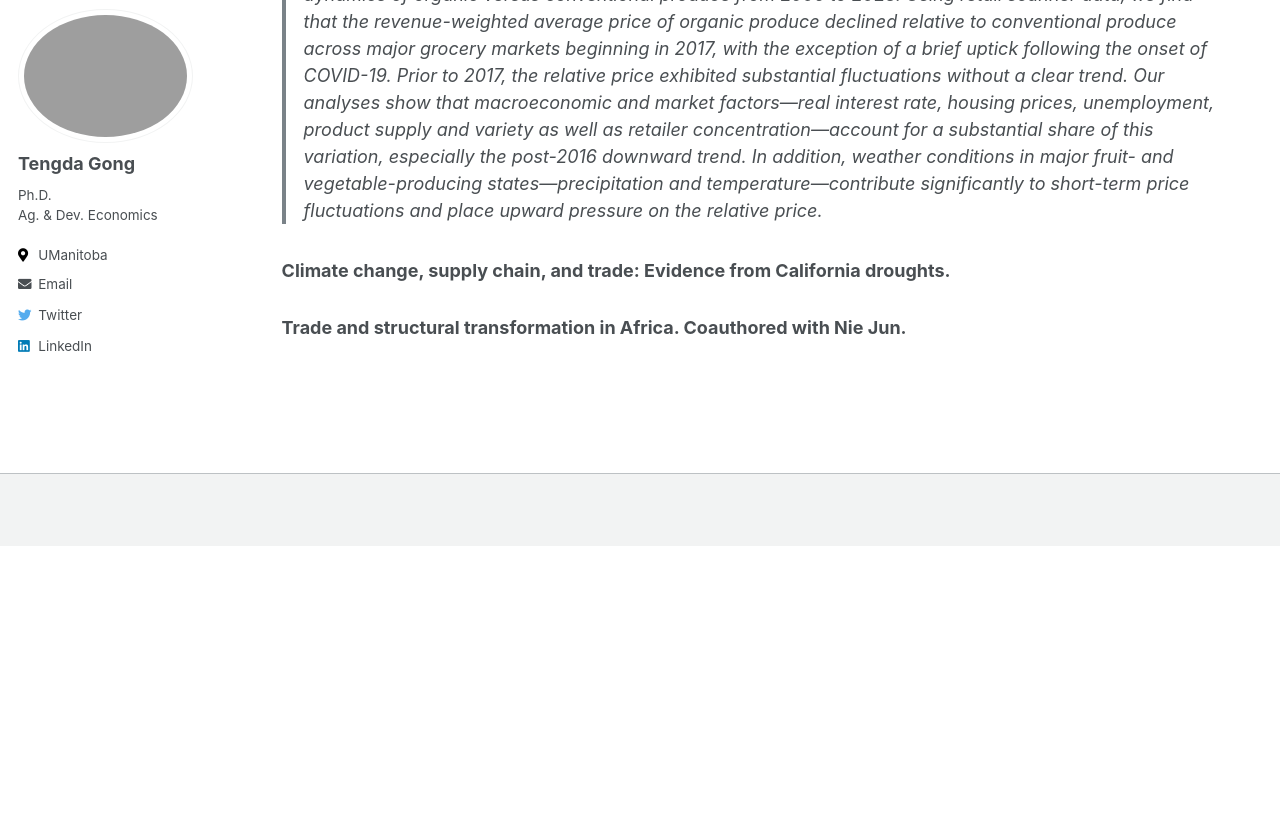
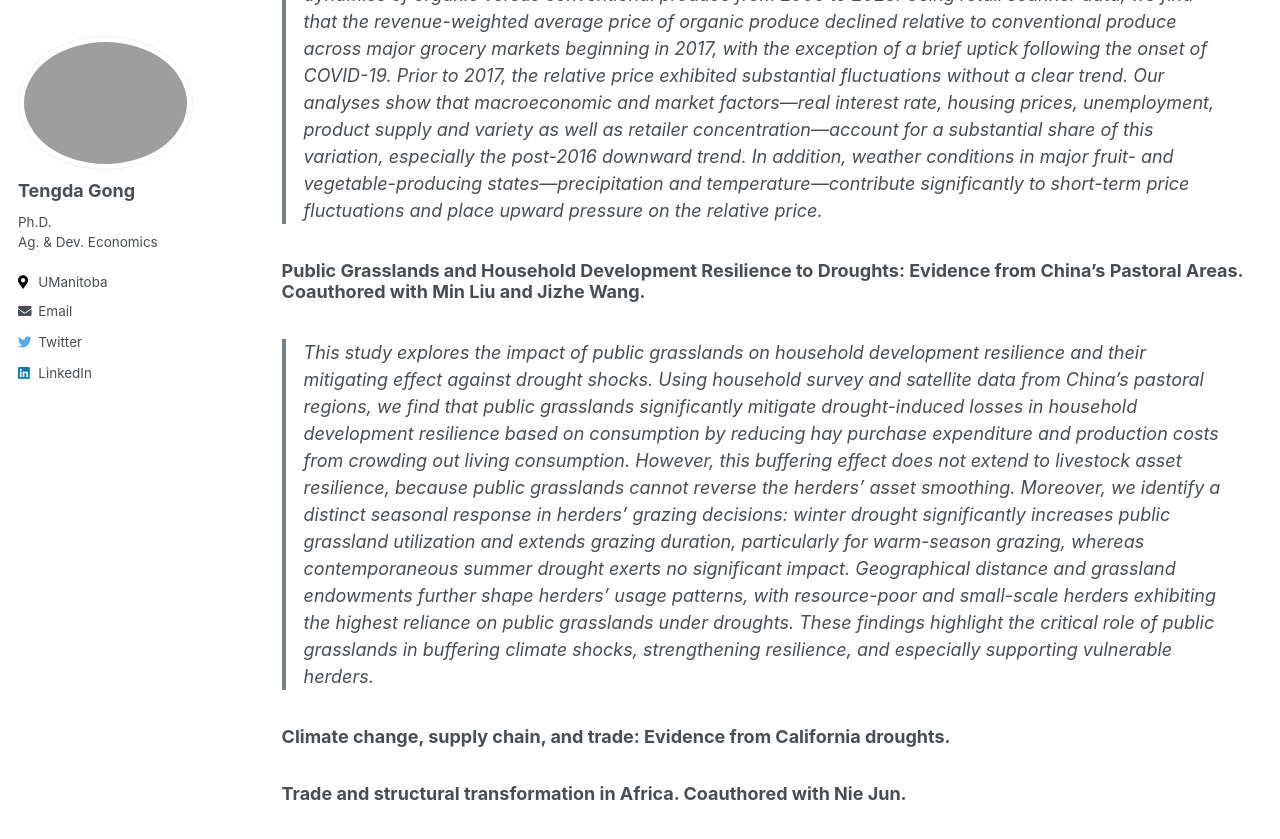
Before and after one commit to tendakung/tendakung.github.io, a Jekyll site: the page built from _pages/research.md, in a window 1280 px wide and 900 px high, scrolled down 2514 px. Shown: the top 839 px of the window. Built offline with Jekyll 4.4.1, drawn with Linux system fonts in a browser that asks for light colours; before the commit the page ends 3060 px from its top, so only the background shows below that.

Commit message:
Update research.md

```diff
--- a/_pages/research.md
+++ b/_pages/research.md
@@ -30,6 +30,9 @@ This paper employs a multi-agent simulation approach to investigate the extent t
 Presented at the 2025 AAEA and SEA annual meetings.
 > Fresh produce is the largest category of organic food sales in the U.S. This paper studies the relative price dynamics of organic versus conventional produce from 2006 to 2023. Using retail scanner data, we find that the revenue-weighted average price of organic produce declined relative to conventional produce across major grocery markets beginning in 2017, with the exception of a brief uptick following the onset of COVID-19. Prior to 2017, the relative price exhibited substantial fluctuations without a clear trend. Our analyses show that macroeconomic and market factors---real interest rate, housing prices, unemployment, product supply and variety as well as retailer concentration---account for a substantial share of this variation, especially the post-2016 downward trend. In addition, weather conditions in major fruit- and vegetable-producing states---precipitation and temperature---contribute significantly to short-term price fluctuations and place upward pressure on the relative price.
 
+### Public Grasslands and Household Development Resilience to Droughts: Evidence from China's Pastoral Areas. Coauthored with Min Liu and Jizhe Wang.
+> This study explores the impact of public grasslands on household development resilience and their mitigating effect against drought shocks. Using household survey and satellite data from China's pastoral regions, we find that public grasslands significantly mitigate drought-induced losses in household development resilience based on consumption by reducing hay purchase expenditure and production costs from crowding out living consumption. However, this buffering effect does not extend to livestock asset resilience, because public grasslands cannot reverse the herders’ asset smoothing. Moreover, we identify a distinct seasonal response in herders’ grazing decisions: winter drought significantly increases public grassland utilization and extends grazing duration, particularly for warm-season grazing, whereas contemporaneous summer drought exerts no significant impact. Geographical distance and grassland endowments further shape herders’ usage patterns, with resource-poor and small-scale herders exhibiting the highest reliance on public grasslands under droughts. These findings highlight the critical role of public grasslands in buffering climate shocks, strengthening resilience, and especially supporting vulnerable herders.
+
 ### Climate change, supply chain, and trade: Evidence from California droughts.
 
 ### Trade and structural transformation in Africa. Coauthored with Nie Jun.
```
